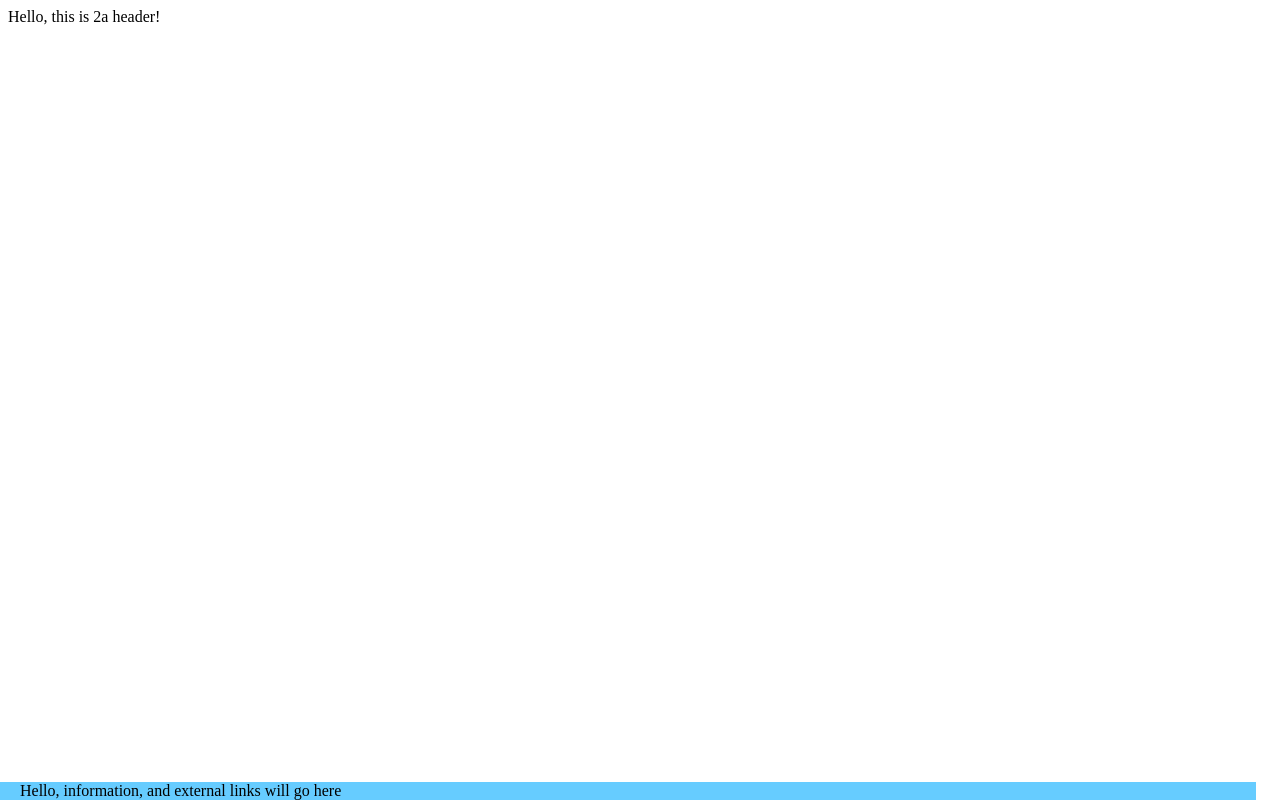
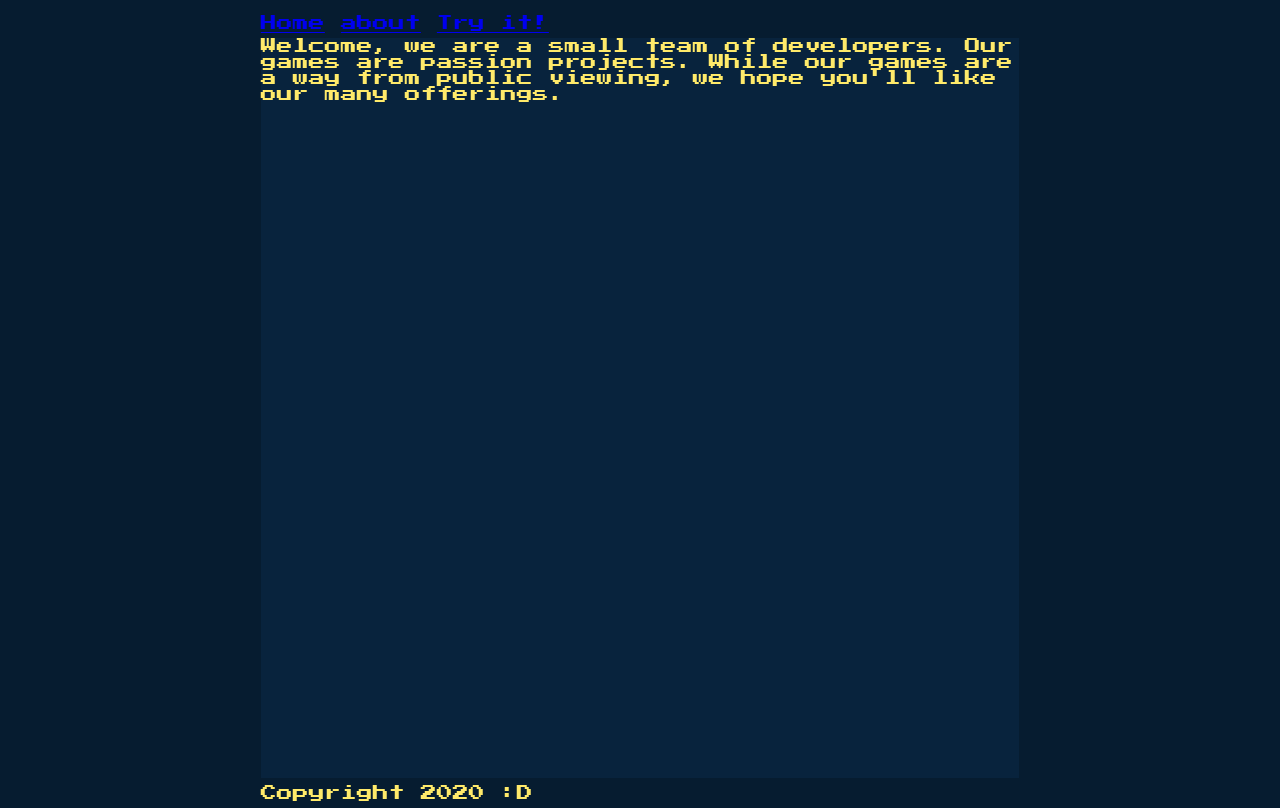
Before and after one commit to Jim-Marsden/swiftfoxkit-site, a Flask app: page / in a window 1280 px wide. Run offline with Flask 2, Linux system fonts and the light colour scheme.

Commit message:
functional update, basic features, and layout. A better landing page

```diff
--- a/app.py
+++ b/app.py
@@ -7,4 +7,4 @@ app.register_blueprint(index.index_page)
 
 
 if __name__ == '__main__':
-    app.run()
+    app.run(debug=True)
--- a/index.py
+++ b/index.py
@@ -7,5 +7,19 @@ index_page = Blueprint('index_page', __name__,
 
 @index_page.route('/index')
 @index_page.route('/')
-def indox():
-    return render_template('index.html')
+def index():
+    body_string = "Welcome, we are a small team of developers. Our games are passion projects. While our games are a way from public viewing, we hope you'll like our many offerings."
+    return render_template('index.html', title="Index", body=body_string.replace('\n', '<br>'))
+
+
+@index_page.route('/about')
+def about():
+    body_string = "Jim Marsden - 'Programmingn'\nInsula - Art, Game Design\nDivi Game Design, Quality Assurance"
+    return render_template('index.html', title="About", body=body_string.replace('\n', '<br>'))
+
+
+
+@index_page.route('/try_it')
+def try_it():
+    body_string = "Sorry, we don't have anything just yet. :c"
+    return render_template('index.html', title="try it", body=body_string.replace('\n', '<br>'))
--- a/static/styles/main.css
+++ b/static/styles/main.css
@@ -6,6 +6,9 @@ body {
   display: flex;
   flex-direction: column;
   min-height: 100%;
+    background-color: #061C30 ;
+    color:#FFEA6A      ;
+    font-family: 'Press Start 2P', cursive;
 }
 
 #content {
@@ -13,8 +16,38 @@ body {
   flex: 1;
   padding: 20px;
 }
+#header{
+            font-family: 'Press Start 2P', cursive;
+
+    position:absolute;
+    top: 0;
+
+    left:  0;
+    width:95%;
+    padding-left: 20px;
+    padding-right: 20px;
+     /* height:60px;  Height of the footer */
+    background:#08233D;
+
+
+}
+#content_body{
+            font-family: 'Press Start 2P', cursive;
+
+    position:relative;
+    top: 50px;
+    left:  0;
+    width:95%;
+    padding-top: 45px;
+    padding-left: 20px;
+    padding-right: 20px;
+
+    background:#08233D;
+}
 
 #footer {
+        font-family: 'Press Start 2P', cursive;
+
     position:absolute;
     bottom:0;
     left:  0;
@@ -22,10 +55,32 @@ body {
     padding-left: 20px;
     padding-right: 20px;
      /* height:60px;  Height of the footer */
-    background:#6cf;
+    background:#08233D;
+
 }
 
-#header{
-    top: 0;
+.wrapper {
+    height: 100vh;
+    display: flex;
+
+    /* Direction of the items, can be row or column */
+    flex-direction: column;
+    padding-right: 20%;
+    padding-left: 20%;
+        align-content: center;
+    align-self: center;
+}
+
+header,
+footer {
+   height: 30px;
+        align-content: center;
 
 }
+
+main {
+    background:#08233D;
+
+    flex: 1;
+
+}
--- a/templates/index.html
+++ b/templates/index.html
@@ -1,17 +1,20 @@
 <!DOCTYPE html>
 <html lang="en">
+<link href="https://fonts.googleapis.com/css?family=Press+Start+2P&display=swap" rel="stylesheet">
 <link rel= "stylesheet" type= "text/css" href= "{{ url_for('static',filename='styles/main.css') }}">
 <head>
     <meta charset="UTF-8">
-    <title>Default title</title>
+    <title>{{title}}</title>
 </head>
 <body>
-<header id="header">
-    Hello, this is 2a header!
-</header>
-
-<footer id="footer">
-    Hello, information, and external links will go here
-</footer>
+<div class="wrapper">
+    <header>
+        <a href="/index">Home</a>
+        <a href="/about">about</a>
+        <a href="/try_it">Try it!</a>
+    </header>
+    <main>{{ body|safe }}</main>
+    <footer>Copyright 2020 :D</footer>
+</div>
 </body>
 </html>
```
